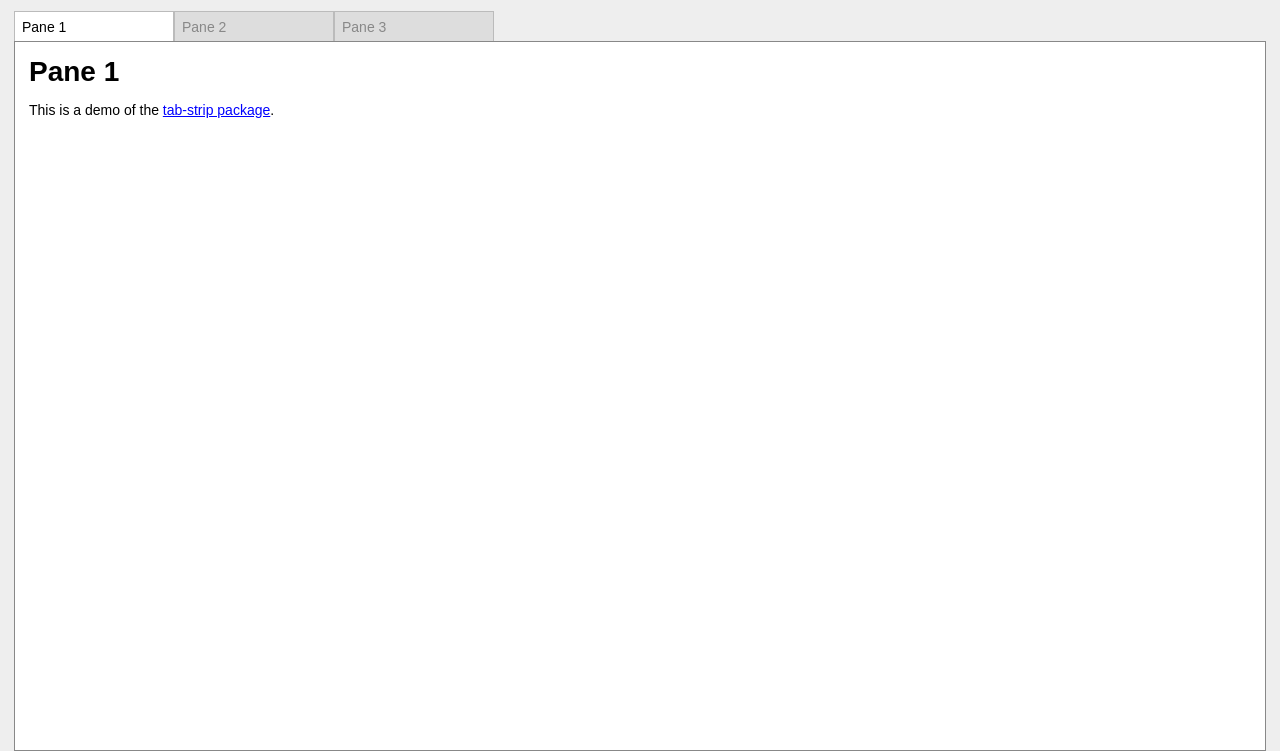
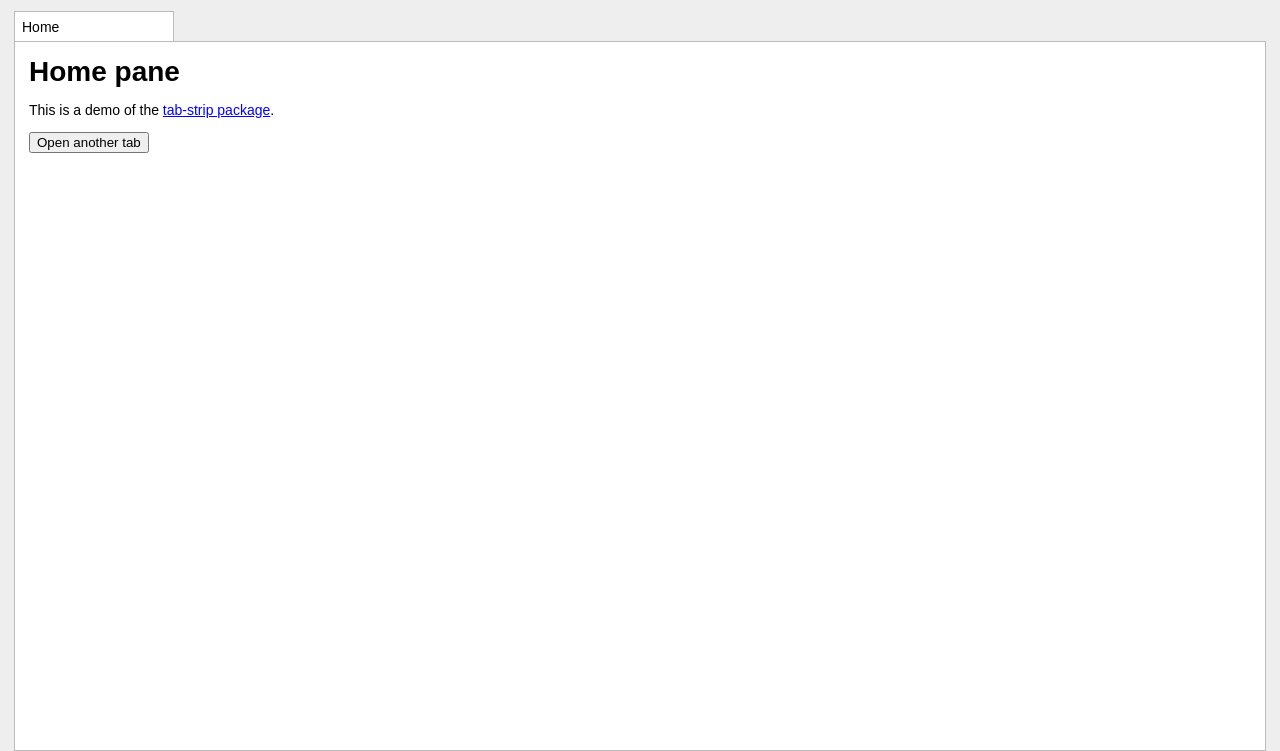
Before and after one commit to sparklinlabs/tab-strip, a plain HTML site: page index.html in a window 1280 px wide. Shown: the part 49-800 px from the top of the page. Drawn offline with Linux system fonts and the light colour scheme.

Commit message:
Update demo for v2.0.0

```diff
--- a/TabStrip.js
+++ b/TabStrip.js
@@ -311,14 +311,14 @@ var TabStrip = (function (_super) {
     function TabStrip(container) {
         var _this = this;
         _super.call(this);
-        this._onTabMouseUp = function (event) {
+        this.onTabMouseUp = function (event) {
             var tabElement = event.target;
             // Only handle middle-click and ignore clicks outside any tab
             if (event.button !== 1 || tabElement.parentElement !== _this.tabsRoot)
                 return;
             _this.emit("closeTab", tabElement);
         };
-        this._onTabMouseDown = function (event) {
+        this.onTabMouseDown = function (event) {
             var tabElement = event.target;
             // Only handle left-click
             if (event.button !== 0 || tabElement.parentElement !== _this.tabsRoot)
@@ -329,9 +329,8 @@ var TabStrip = (function (_super) {
             var leftOffsetFromMouse = tabRect.left - event.clientX;
             var hasDragged = false;
             tabElement.classList.add("dragged");
-            // FIXME: Hard-coded border?
-            tabElement.style.width = (tabRect.width + 1) + "px";
-            // NOTE: set/releaseCapture aren"t supported in Chrome yet
+            tabElement.style.width = tabRect.width + "px";
+            // NOTE: set/releaseCapture aren't supported in Chrome yet
             // hence the conditional call
             if (tabElement.setCapture != null)
                 tabElement.setCapture();
@@ -403,11 +402,14 @@ var TabStrip = (function (_super) {
             document.addEventListener("mousemove", onDragTab);
             document.addEventListener("mouseup", onDropTab);
         };
-        this.tabsRoot = document.createElement("ol");
-        this.tabsRoot.classList.add("tab-strip");
-        container.appendChild(this.tabsRoot);
-        this.tabsRoot.addEventListener("mousedown", this._onTabMouseDown);
-        this.tabsRoot.addEventListener("mouseup", this._onTabMouseUp);
+        this.tabsRoot = container.querySelector(":scope > ol.tab-strip");
+        if (this.tabsRoot == null) {
+            this.tabsRoot = document.createElement("ol");
+            this.tabsRoot.classList.add("tab-strip");
+            container.appendChild(this.tabsRoot);
+        }
+        this.tabsRoot.addEventListener("mousedown", this.onTabMouseDown);
+        this.tabsRoot.addEventListener("mouseup", this.onTabMouseUp);
     }
     return TabStrip;
 })(events_1.EventEmitter);
--- a/index.css
+++ b/index.css
@@ -1,5 +1,9 @@
 * {
   box-sizing: border-box;
+  -ms-user-select: none;
+  -moz-user-select: none;
+  -webkit-user-select: none;
+  user-select: none;
 }
 html,
 body {
@@ -36,7 +40,7 @@ header p {
 }
 .panes {
   background-color: #fff;
-  border: 1px solid #888;
+  border: 1px solid #bbb;
   flex: 1;
   margin: 0 1em;
   padding: 1em;
@@ -54,10 +58,11 @@ ol.tab-strip {
   display: flex;
   margin: 0;
   padding: 0;
-  user-select: none;
   cursor: default;
+  margin-right: 1px;
 }
 ol.tab-strip > li {
+  flex: 0 1 160px;
   display: flex;
   align-items: center;
   width: 160px;
@@ -65,14 +70,20 @@ ol.tab-strip > li {
   border: 1px solid #bbb;
   border-bottom: none;
   background: #ddd;
+  padding: 0 0.5em;
+  overflow: hidden;
+  margin-right: -1px;
 }
 ol.tab-strip > li.dragged {
+  flex-basis: 0;
   position: absolute;
   z-index: 1000;
+  flex: 0 0 0;
 }
 ol.tab-strip > li.drop-placeholder {
   background: none;
-  border: none;
+  border: 1px solid rgba(0,0,0,0);
+  border-bottom: none;
 }
 ol.tab-strip > li:not(.active) {
   color: #888;
@@ -84,7 +95,10 @@ ol.tab-strip > li.active {
   background: #fff;
 }
 ol.tab-strip > li .label {
-  padding: 0 0.5em;
+  flex: 1;
+  white-space: nowrap;
+  overflow: hidden;
+  text-overflow: ellipsis;
 /* IMPORTANT: Let mouse events pass through to the tab button */
   pointer-events: none;
 }
--- a/index.html
+++ b/index.html
@@ -1,29 +1,62 @@
-<!DOCTYPE html><html><head><link rel="stylesheet" href="index.css"><script src="TabStrip.js"></script></head><body><header><h1><a href="https://github.com/sparklinlabs">sparklinlabs</a> / <a href="https://github.com/sparklinlabs/tab-strip">tab-strip</a></h1><p>An HTML5 draggable tab strip widget</p></header><div class="tabs-container"></div><div class="panes"><div class="pane-1 active"><h1>Pane 1</h1><p>This is a demo of the <a href="http://npmjs.com/package/tab-strip">tab-strip package</a>.</p></div><div class="pane-2"><h1>Pane 2</h1></div><div class="pane-3"><h1>Pane 3</h1></div></div><script>var tabStrip = new TabStrip(document.querySelector(".tabs-container"));
+<!DOCTYPE html><html><head><link rel="stylesheet" href="index.css"><script src="TabStrip.js"></script></head><body><header><h1><a href="https://github.com/sparklinlabs">sparklinlabs</a> / <a href="https://github.com/sparklinlabs/tab-strip">tab-strip</a></h1><p>An HTML5 draggable tab strip widget</p></header><div class="tabs-container"><ol class="tab-strip"><li data-pane="home-pane" class="active"><span class="label">Home</span></li></ol></div><div class="panes"><div class="home-pane active"><h1>Home pane</h1><p>This is a demo of the <a href="http://npmjs.com/package/tab-strip">tab-strip package</a>.</p><button class="open">Open another tab</button></div></div><script>var tabStrip = new TabStrip(document.querySelector(".tabs-container"));
 
-var panes = document.querySelectorAll(".panes > div");
-for (var i = 0; i < panes.length; i++) {
-  var pane = panes[i];
-
-  var tab = document.createElement("li");
-  tab.dataset.pane = "pane-" + (i+1);
-
-  var tabLabel = document.createElement("span");
-  tabLabel.classList.add("label");
-  tabLabel.textContent = "Pane " + (i+1);
-  tab.appendChild(tabLabel);
-
-  tabStrip.tabsRoot.appendChild(tab);
-
-  if (i === 0) {
-    tab.classList.add("active");
-    document.querySelector(".panes ." + tab.dataset.pane).classList.add("active");
-  }
-}
-
-tabStrip.on("activateTab", function(tab) {
+tabStrip.on("activateTab", function(tabElt) {
   tabStrip.tabsRoot.querySelector(".active").classList.remove("active");
-  tab.classList.add("active");
+  tabElt.classList.add("active");
 
   document.querySelector(".panes > .active").classList.remove("active");
-  document.querySelector(".panes ." + tab.dataset.pane).classList.add("active");
-});</script></body></html>
+  document.querySelector(".panes ." + tabElt.dataset["pane"]).classList.add("active");
+});
+
+var nextPaneIndex = 1;
+var openTabButton = document.querySelector(".home-pane button.open");
+openTabButton.addEventListener("click", function(event) {
+  event.preventDefault();
+
+  var tabElt = document.createElement("li");
+  tabElt.dataset["pane"] = "pane-" + nextPaneIndex;
+
+  var labelElt = document.createElement("span");
+  labelElt.className = "label";
+  labelElt.textContent = "Pane " + nextPaneIndex;
+  tabElt.appendChild(labelElt);
+
+  var closeButtonElt = document.createElement("button");
+  closeButtonElt.className = "close";
+  closeButtonElt.textContent = "×";
+  tabElt.appendChild(closeButtonElt);
+
+  tabStrip.tabsRoot.appendChild(tabElt);
+
+  var paneElt = document.createElement("div");
+  document.querySelector(".panes").appendChild(paneElt);
+  paneElt.className = "pane-" + nextPaneIndex;
+  paneElt.textContent = "Pane " + nextPaneIndex + " can be closed by middle-clicking on the tab.";
+
+  nextPaneIndex++;
+});
+
+tabStrip.on("closeTab", onCloseTab);
+
+tabStrip.tabsRoot.addEventListener("click", function (event) {
+  if (event.target.tagName !== "BUTTON" || event.target.className !== "close") return;
+
+  event.preventDefault();
+  onCloseTab(event.target.parentElement);
+});
+
+function onCloseTab(tabElt) {
+  if (tabElt.dataset["pane"] === "home-pane") return;
+
+  if (tabElt.classList.contains("active")) {
+    document.querySelector(".panes > .active").classList.remove("active");
+
+    var activeTabElt = tabElt.nextElementSibling;
+    if (activeTabElt == null) activeTabElt = tabElt.previousElementSibling;
+    activeTabElt.classList.add("active");
+    var activePaneElt = document.querySelector(".panes ." + activeTabElt.dataset["pane"]);
+    activePaneElt.classList.add("active");
+  }
+
+  tabElt.parentElement.removeChild(tabElt);
+}</script></body></html>
```
